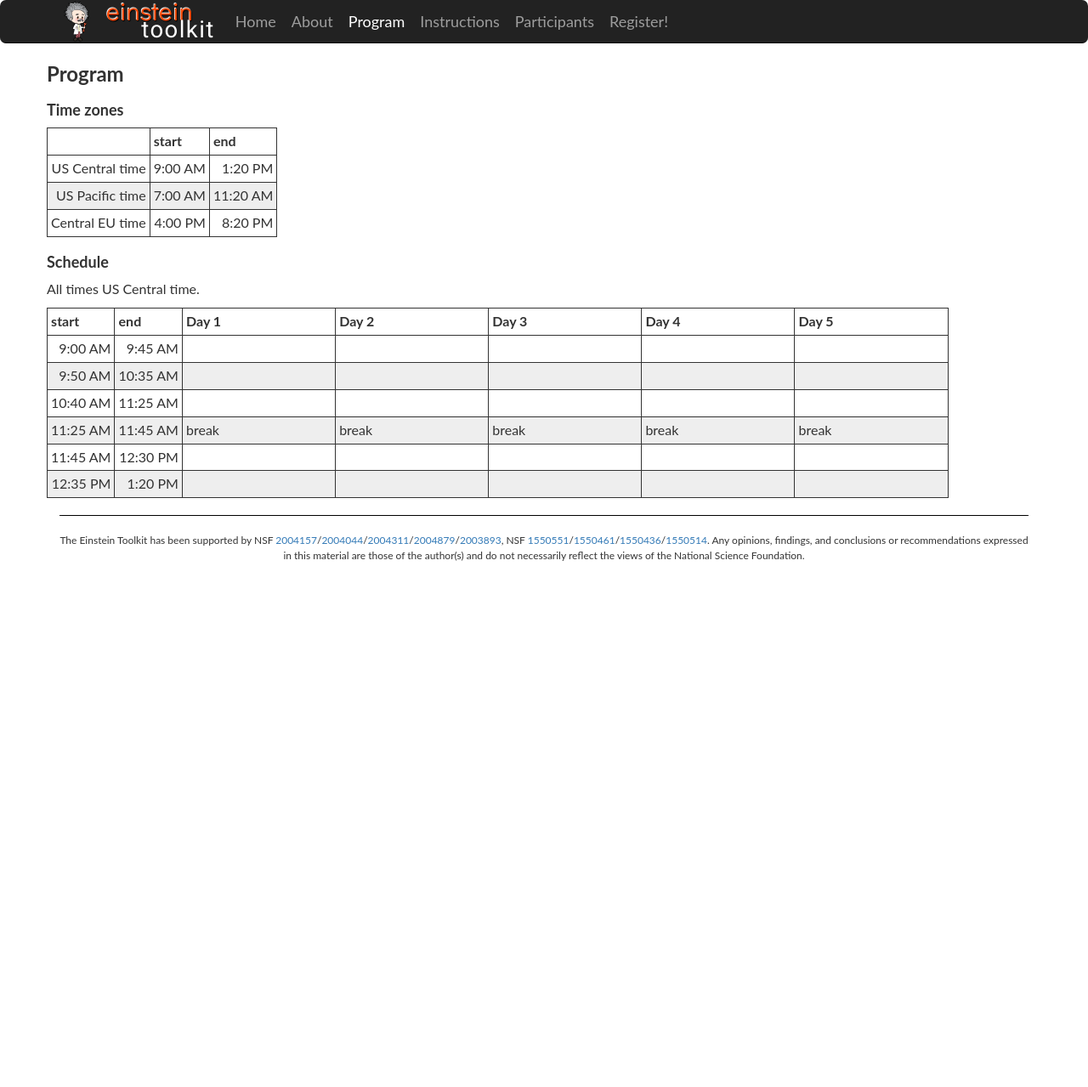
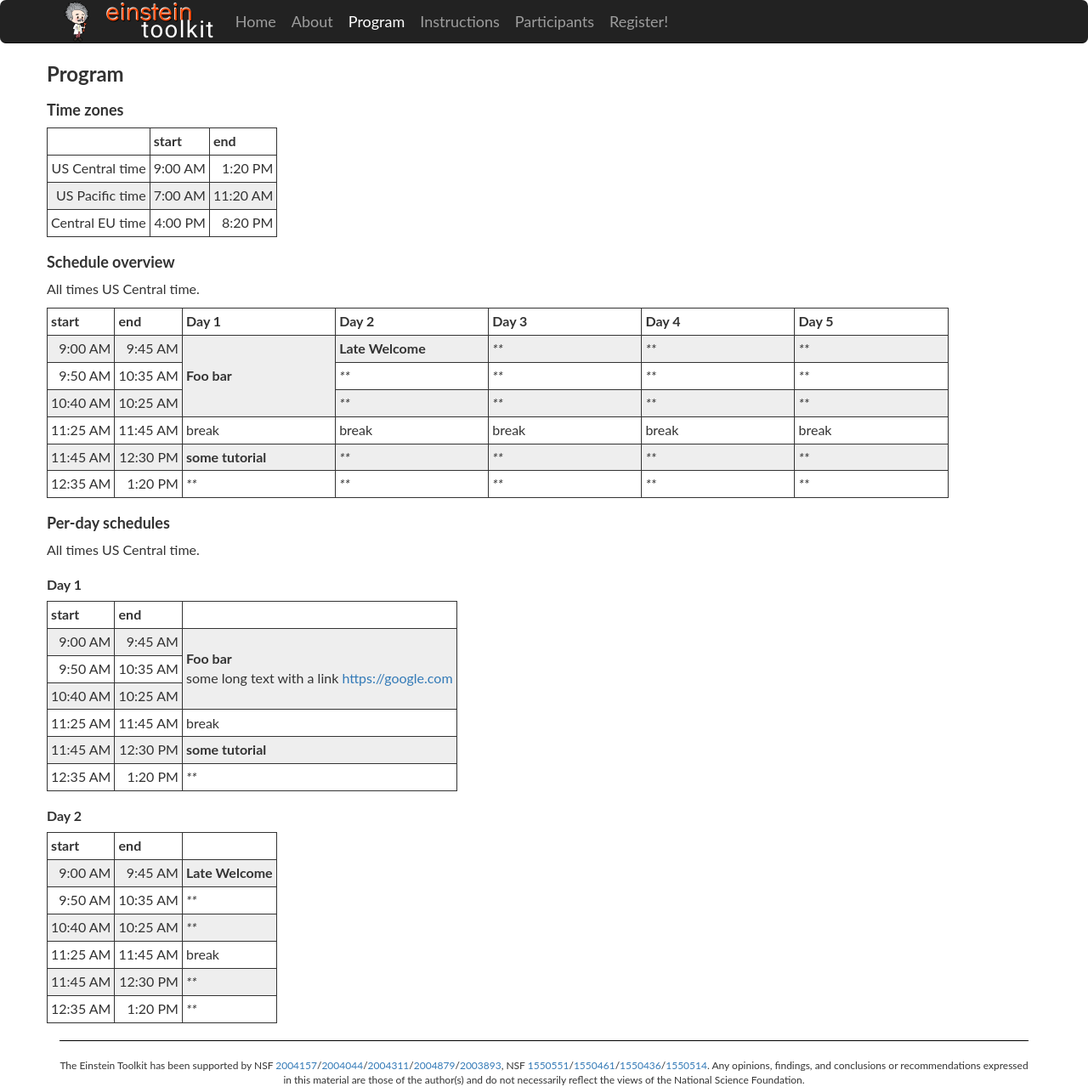
Before and after one commit to EinsteinToolkit/et2021uiuc, a Jekyll site: the page built from program.md, in a window 1280 px wide and 1279 px high. Shown: the whole window at 85% size. Built offline with Jekyll 4.4.1, drawn with Linux system fonts in a browser that asks for light colours.

Commit message:
program: add some dummy program items

```diff
--- a/css/etk.css
+++ b/css/etk.css
@@ -162,6 +162,21 @@ a:hover {
   border-style: solid;
 }
 
+/* no linebreaks in times */
+.day-schedule tr:nth-child(n+1) td:nth-child(-n+2) {
+  white-space: nowrap;
+  text-align: right;
+}
+/* alternating backgrounds */
+.day-schedule tr:nth-child(even) {background: #EEE}
+/* table.schedule tr:nth-child(odd) {background: #FFF} */
+.day-schedule table, tr, th, td {
+  padding: 0.5ex;
+  /* remove these once the layout looks ok */
+  border-width: 1px;
+  border-style: solid;
+}
+
 #participants {
   /* the proper rules ready for future */
   column-gap: 2em;
--- a/program.md
+++ b/program.md
@@ -1,6 +1,15 @@
 ---
 layout: default
 title: Scientific Program
+day1_1:
+  title: Foo bar
+  desc: >-
+    some long text with a link
+    [https://google.com](google)
+day1_4:
+  title: some tutorial
+day2_1:
+  title: Late Welcome
 ---
 
 # Program
@@ -17,19 +26,112 @@ title: Scientific Program
 
 </div>
 
-## Schedule
+## Schedule overview
 
 All times US Central time.
 
-<div class="schedule" markdown="1">
+<table class="schedule">
+<tr><th> start </th><th> end </th>
+<th> Day 1 </th>
+<th> Day 2 </th>
+<th> Day 3 </th>
+<th> Day 4 </th>
+<th> Day 5 </th>
+</tr>
+<tr><td>9:00 AM</td><td>9:45 AM</td>
+  <td markdown="span" rowspan=3>**{{page.day1_1.title}}**</td>
+  <td markdown="span">**{{page.day2_1.title}}**</td>
+  <td markdown="span">**{{page.day3_1.title}}**</td>
+  <td markdown="span">**{{page.day4_1.title}}**</td>
+  <td markdown="span">**{{page.day5_1.title}}**</td>
+</tr>
+<tr><td>9:50 AM</td><td>10:35 AM</td>
+  <!--<td markdown="span">**{{page.day1_2.title}}**</td>-->
+  <td markdown="span">**{{page.day2_2.title}}**</td>
+  <td markdown="span">**{{page.day3_2.title}}**</td>
+  <td markdown="span">**{{page.day4_2.title}}**</td>
+  <td markdown="span">**{{page.day5_2.title}}**</td>
+</tr>
+<tr><td>10:40 AM</td><td>10:25 AM</td>
+  <!--<td markdown="span">**{{page.day1_3.title}}**</td>-->
+  <td markdown="span">**{{page.day2_3.title}}**</td>
+  <td markdown="span">**{{page.day3_3.title}}**</td>
+  <td markdown="span">**{{page.day4_3.title}}**</td>
+  <td markdown="span">**{{page.day5_3.title}}**</td>
+</tr>
+<tr><td>11:25 AM</td><td>11:45 AM</td>
+  <td>break</td>
+  <td>break</td>
+  <td>break</td>
+  <td>break</td>
+  <td>break</td>
+</tr>
+<tr><td>11:45 AM</td><td>12:30 PM</td>
+  <td markdown="span">**{{page.day1_4.title}}**</td>
+  <td markdown="span">**{{page.day2_4.title}}**</td>
+  <td markdown="span">**{{page.day3_4.title}}**</td>
+  <td markdown="span">**{{page.day4_4.title}}**</td>
+  <td markdown="span">**{{page.day5_4.title}}**</td>
+</tr>
+<tr><td>12:35 AM</td><td>1:20 PM</td>
+  <td markdown="span">**{{page.day1_5.title}}**</td>
+  <td markdown="span">**{{page.day2_5.title}}**</td>
+  <td markdown="span">**{{page.day3_5.title}}**</td>
+  <td markdown="span">**{{page.day4_5.title}}**</td>
+  <td markdown="span">**{{page.day5_5.title}}**</td>
+</tr>
+</table>
 
-| start    | end      | Day 1 | Day 2 | Day 3 | Day 4 | Day 5 |
-|----------|----------|-------|-------|-------|-------|-------|
-|  9:00 AM |  9:45 AM |       |       |       |       |       |
-|  9:50 AM | 10:35 AM |       |       |       |       |       |
-| 10:40 AM | 11:25 AM |       |       |       |       |       |
-| 11:25 AM | 11:45 AM | break | break | break | break | break |
-| 11:45 AM | 12:30 PM |       |       |       |       |       |
-| 12:35 PM |  1:20 PM |       |       |       |       |       |
+## Per-day schedules
 
-</div>
+All times US Central time.
+
+### Day 1
+
+<table class="day-schedule">
+<tr><th> start </th><th> end </th> <th> </th>
+</tr>
+<tr><td>9:00 AM</td><td>9:45 AM</td>
+  <td markdown="span" rowspan=3>**{{page.day1_1.title}}**<br>{{page.day1_1.desc}}</td>
+</tr>
+<tr><td>9:50 AM</td><td>10:35 AM</td>
+  <!--<td markdown="span">**{{page.day1_2.title}}**<br>{{page.day1_2.desc}}</td>-->
+</tr>
+<tr><td>10:40 AM</td><td>10:25 AM</td>
+  <!--<td markdown="span">**{{page.day1_3.title}}**<br>{{page.day1_3.desc}}</td>-->
+</tr>
+<tr><td>11:25 AM</td><td>11:45 AM</td>
+  <td>break</td>
+</tr>
+<tr><td>11:45 AM</td><td>12:30 PM</td>
+  <td markdown="span">**{{page.day1_4.title}}**<br>{{page.day1_4.desc}}</td>
+</tr>
+<tr><td>12:35 AM</td><td>1:20 PM</td>
+  <td markdown="span">**{{page.day1_5.title}}**<br>{{page.day1_5.desc}}</td>
+</tr>
+</table>
+
+### Day 2
+
+<table class="day-schedule">
+<tr><th> start </th><th> end </th> <th>  </th>
+</tr>
+<tr><td>9:00 AM</td><td>9:45 AM</td>
+  <td markdown="span">**{{page.day2_1.title}}**<br>{{page.day2_1.desc}}</td>
+</tr>
+<tr><td>9:50 AM</td><td>10:35 AM</td>
+  <td markdown="span">**{{page.day2_2.title}}**<br>{{page.day2_2.desc}}</td>
+</tr>
+<tr><td>10:40 AM</td><td>10:25 AM</td>
+  <td markdown="span">**{{page.day2_3.title}}**<br>{{page.day2_3.desc}}</td>
+</tr>
+<tr><td>11:25 AM</td><td>11:45 AM</td>
+  <td>break</td>
+</tr>
+<tr><td>11:45 AM</td><td>12:30 PM</td>
+  <td markdown="span">**{{page.day2_4.title}}**<br>{{page.day2_4.desc}}</td>
+</tr>
+<tr><td>12:35 AM</td><td>1:20 PM</td>
+  <td markdown="span">**{{page.day2_5.title}}**<br>{{page.day2_5.desc}}</td>
+</tr>
+</table>
```
Also changed, not shown: about.md (+0 -1 lines).
